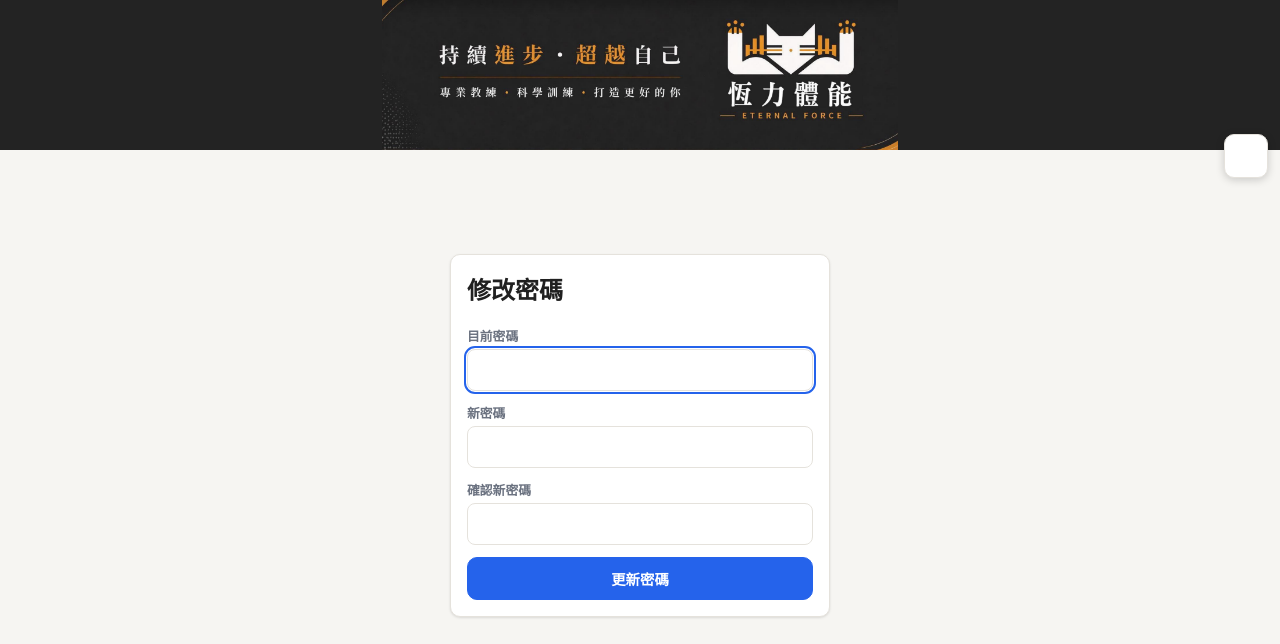
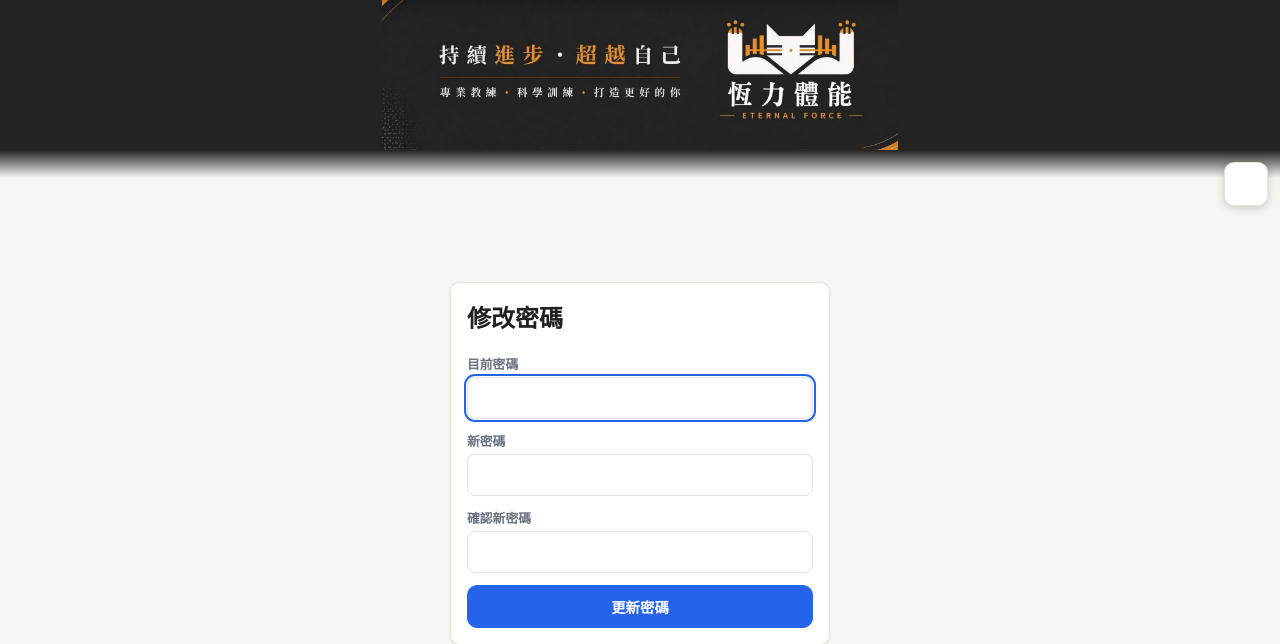
Before and after one commit to eternal-force/eternal_force, a Flask app: page /change-password in a window 1280 px wide. Shown: the top 644 px of the page. Run offline with Flask 3, Linux system fonts and the light colour scheme; the visitor is signed in with stand-in values (Sample User, id 1); some libraries are stand-ins or nearby versions.

Commit message:
頂部橫幅改為捲動時漸層淡出，底部加上柔和漸層遮罩
Co-Authored-By: Claude Opus 5.5 <noreply@anthropic.com>

```diff
--- a/app/static/css/style.css
+++ b/app/static/css/style.css
@@ -52,10 +52,52 @@ button {
 }
 
 /* ---------- Banner / Floating nav ---------- */
-/* 橫幅等比例縮至高度 150px，兩側空白以橫幅底色填滿整個寬度 */
+/* 橫幅等比例縮至高度 150px，兩側空白以橫幅底色填滿整個寬度。
+   橫幅是一般排版(非 fixed / sticky)，會跟著內容一起捲出畫面。 */
 .app-banner {
+  --banner-fade-height: 28px;
+  position: relative;
   display: block;
   background: #232323;
+  /* 底部多留一段給漸層遮罩，避免遮住 Logo 下緣的「ETERNAL FORCE」字樣 */
+  padding-bottom: var(--banner-fade-height);
+  transform-origin: center top;
+}
+
+/* 底部漸層遮罩：由透明漸變到頁面背景色，讓黑色橫幅與下方內容柔和銜接 */
+.app-banner::after {
+  content: "";
+  position: absolute;
+  left: 0;
+  right: 0;
+  bottom: 0;
+  height: var(--banner-fade-height);
+  background: linear-gradient(to bottom, rgba(246, 245, 242, 0), var(--color-bg));
+  pointer-events: none;
+}
+
+/* 捲動淡出：捲動 0 → 橫幅高度時，opacity 1 → 0 線性過渡，並稍微上移、縮小；往回捲時依同比例淡入。
+   支援 scroll-driven animation 的瀏覽器用純 CSS(view() 的 exit 區段剛好等於「捲動 0 到橫幅高度」)，
+   其他瀏覽器由 main.js 以 requestAnimationFrame 處理；使用者關閉動畫時兩者都不啟用。 */
+@keyframes app-banner-fade-out {
+  from {
+    opacity: 1;
+    transform: translateY(0) scale(1);
+  }
+  to {
+    opacity: 0;
+    transform: translateY(-12px) scale(0.96);
+  }
+}
+
+@media (prefers-reduced-motion: no-preference) {
+  @supports (animation-timeline: view()) {
+    .app-banner {
+      animation: app-banner-fade-out linear both;
+      animation-timeline: view();
+      animation-range: exit 0% exit 100%;
+    }
+  }
 }
 
 .app-banner img {
--- a/app/static/js/main.js
+++ b/app/static/js/main.js
@@ -208,6 +208,53 @@
     bindRow(row);
     setCollapsed(row, false);
   });
+})();
+
+// 橫幅捲動淡出(JS 備援)：瀏覽器不支援 CSS scroll-driven animation 時才啟用，
+// 以 requestAnimationFrame 節流 scroll 事件；使用者開啟「減少動態效果」時不做淡出。
+(function () {
+  var banner = document.querySelector(".app-banner");
+  if (!banner) return;
+  if (window.CSS && CSS.supports && CSS.supports("animation-timeline: view()")) return;
+
+  var reducedMotion = window.matchMedia ? window.matchMedia("(prefers-reduced-motion: reduce)") : null;
+  var ticking = false;
+
+  function reset() {
+    banner.style.opacity = "";
+    banner.style.transform = "";
+  }
+
+  function update() {
+    ticking = false;
+    if (reducedMotion && reducedMotion.matches) {
+      reset();
+      return;
+    }
+    var height = banner.offsetHeight || 1;
+    var progress = Math.min(Math.max(window.scrollY / height, 0), 1);
+    banner.style.opacity = String(1 - progress);
+    banner.style.transform =
+      "translateY(" + (-12 * progress) + "px) scale(" + (1 - 0.04 * progress) + ")";
+  }
+
+  function requestUpdate() {
+    if (!ticking) {
+      ticking = true;
+      window.requestAnimationFrame(update);
+    }
+  }
+
+  window.addEventListener("scroll", requestUpdate, { passive: true });
+  window.addEventListener("resize", requestUpdate);
+  if (reducedMotion) {
+    if (reducedMotion.addEventListener) {
+      reducedMotion.addEventListener("change", requestUpdate);
+    } else if (reducedMotion.addListener) {
+      reducedMotion.addListener(requestUpdate);
+    }
+  }
+  update();
 })();
 
 // 下拉選單＋「其他」自訂輸入框(訓練項目表單的分類)：下拉的選擇寫入實際送出的文字欄位，選「其他」時才顯示輸入框。
```
